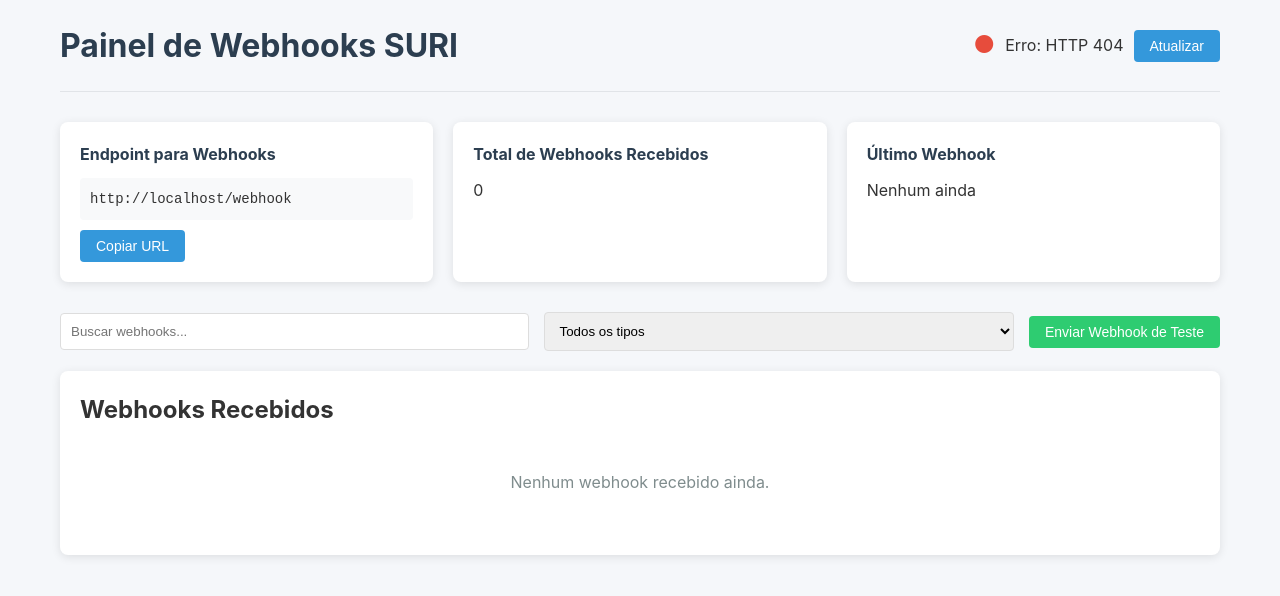
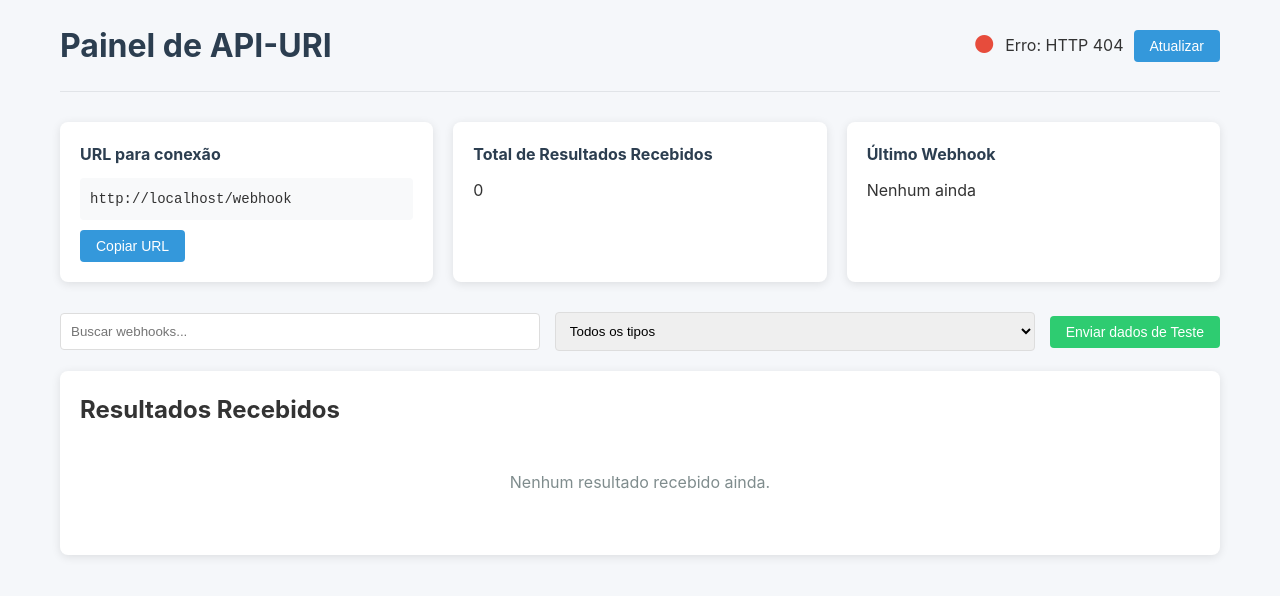
Before and after one commit to LucasSantss/API_SURI, a website: page public/index.html in a window 1280 px wide. Drawn offline with Linux system fonts and the light colour scheme; no server answers.

Commit message:
troda de nomes

```diff
--- a/public/index.html
+++ b/public/index.html
@@ -4,14 +4,14 @@
 <head>
     <meta charset="UTF-8">
     <meta name="viewport" content="width=device-width, initial-scale=1.0">
-    <title>Painel de Webhooks SURI</title>
+    <title>Painel de API-SURI</title>
     <link rel="stylesheet" href="style.css">
 </head>
 
 <body>
     <div class="container">
         <header>
-            <h1>Painel de Webhooks SURI</h1>
+            <h1>Painel de API-URI</h1>
             <div class="status">
                 <span id="status-indicator" class="status-indicator">●</span>
                 <span id="status-text">Conectando...</span>
@@ -21,12 +21,12 @@
 
         <div class="info-panel">
             <div class="info-card">
-                <h3>Endpoint para Webhooks</h3>
+                <h3>URL para conexão</h3>
                 <code id="webhook-url">Carregando...</code>
                 <button id="copy-btn">Copiar URL</button>
             </div>
             <div class="info-card">
-                <h3>Total de Webhooks Recebidos</h3>
+                <h3>Total de Resultados Recebidos</h3>
                 <p id="total-count">0</p>
             </div>
             <div class="info-card">
@@ -44,13 +44,13 @@
                 <option value="subscription">Assinatura</option>
                 <option value="test">Teste</option>
             </select>
-            <button id="test-btn">Enviar Webhook de Teste</button>
+            <button id="test-btn">Enviar dados de Teste</button>
         </div>
 
         <div class="webhooks-list">
-            <h2>Webhooks Recebidos</h2>
+            <h2>Resultados Recebidos</h2>
             <div id="webhooks-container">
-                <p class="empty-state">Nenhum webhook recebido ainda.</p>
+                <p class="empty-state">Nenhum resultado recebido ainda.</p>
             </div>
         </div>
     </div>
```
